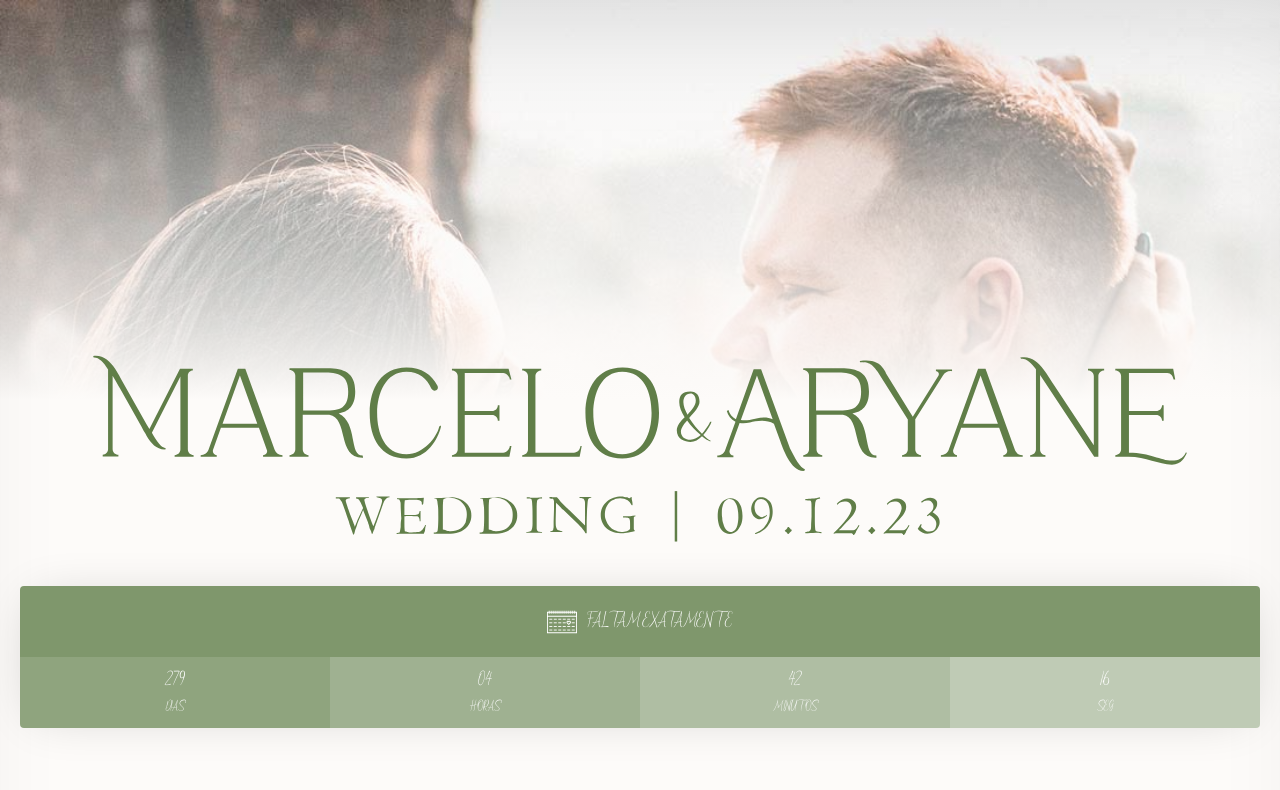
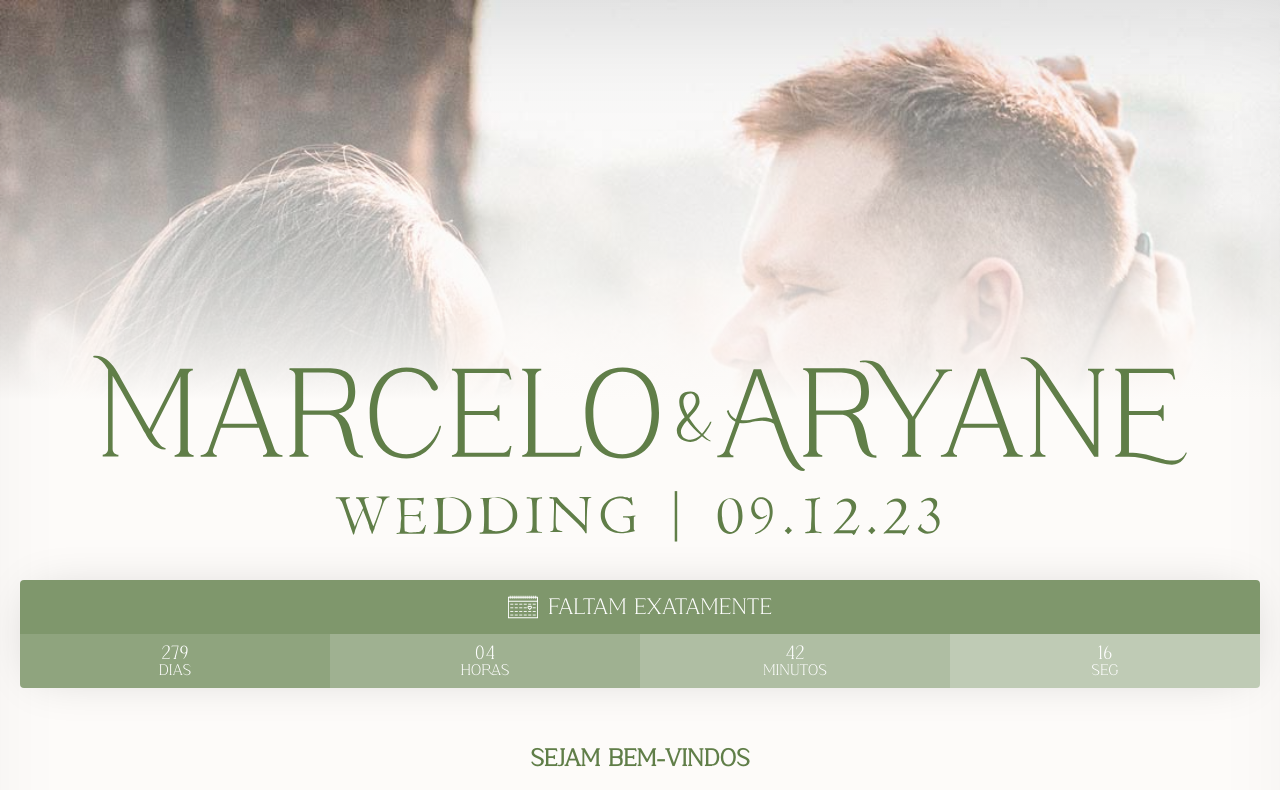
Before and after one commit to marcelorossini/wedding, a Next.js app: page / in a window 1280 px wide. Shown: the top 790 px of the page. Built offline with nearby package versions, Linux system fonts and the light colour scheme.

Commit message:
add fonts

```diff
--- a/styles/global.js
+++ b/styles/global.js
@@ -4,8 +4,6 @@ export default createGlobalStyle`
     @font-face {
     font-family: "Refira Asri Regular";
     src:
-        url("./assets/fonts/Refira Asri/Refira Asri - Script.otf") format("truetype"),
-        url("./assets/fonts/Refira Asri/Refira Asri - Script.ttf") format("truetype"),
         url("./assets/fonts/Refira Asri/RefiraAsri-Regular.otf") format("truetype");
     }
     @font-face {
```
Also changed, not shown: public/assets/fonts/Refira Asri/Refira Asri - Script.otf (deleted), public/assets/fonts/Refira Asri/Refira Asri - Script.ttf (deleted).
